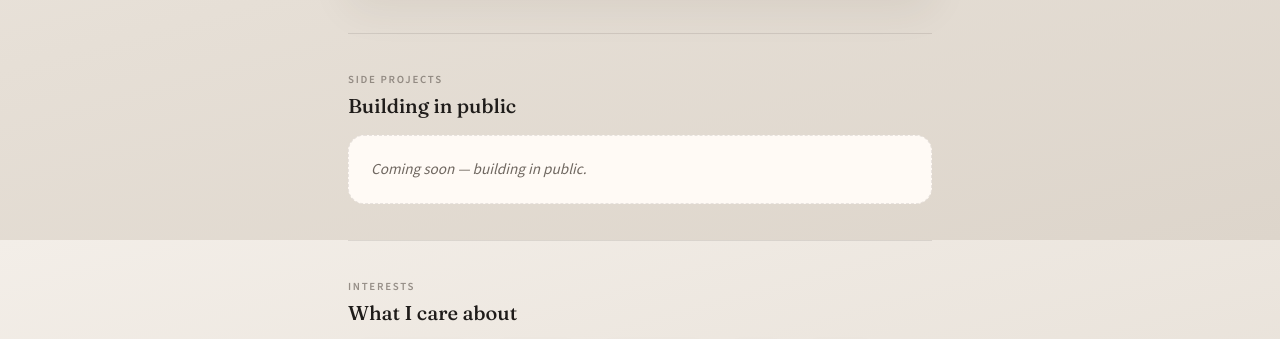
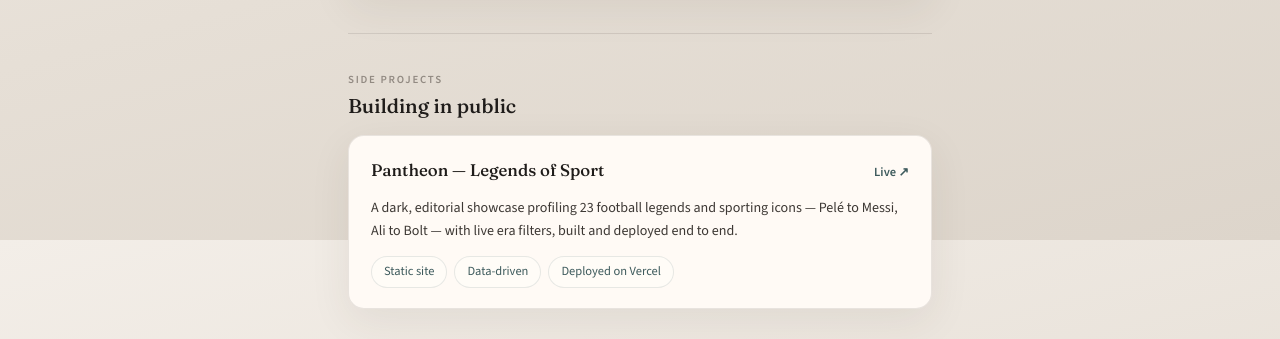
Before and after one commit to dmohta123/dmohta123.github.io, a plain HTML site: page index.html in a window 1280 px wide. Shown: the part 1360-1699 px from the top of the page. Drawn offline with nearby package versions, Linux system fonts and the light colour scheme.

Commit message:
Add Pantheon project showcase

```diff
--- a/index.html
+++ b/index.html
@@ -338,6 +338,72 @@ a:hover { color: var(--accent-soft); border-color: var(--accent-soft); }
   box-shadow: 0 6px 20px rgba(61, 48, 40, 0.08);
 }
 
+/* ── Project card ── */
+.project-card {
+  display: block;
+  text-decoration: none;
+  border-bottom: none;
+  background: var(--surface-solid);
+  border-radius: var(--radius);
+  border: 1px solid var(--border);
+  box-shadow: var(--shadow);
+  padding: 20px 22px;
+  color: var(--text);
+  transition: transform 0.2s, box-shadow 0.2s, border-color 0.2s;
+}
+
+.project-card:hover {
+  transform: translateY(-3px);
+  box-shadow: 0 16px 40px rgba(61, 48, 40, 0.14);
+  border-color: rgba(61, 90, 92, 0.2);
+  border-bottom: none;
+}
+
+.project-card-header {
+  display: flex;
+  justify-content: space-between;
+  align-items: baseline;
+  gap: 16px;
+}
+
+.project-card-title {
+  font-family: var(--serif);
+  font-weight: 500;
+  font-size: 1.05rem;
+  color: var(--text);
+}
+
+.project-card-live {
+  font-size: 0.78rem;
+  font-weight: 600;
+  color: var(--accent);
+  flex-shrink: 0;
+  white-space: nowrap;
+}
+
+.project-card-desc {
+  font-size: 0.88rem;
+  line-height: 1.65;
+  color: #3d3834;
+  margin: 10px 0 14px;
+}
+
+.project-card-tags {
+  display: flex;
+  flex-wrap: wrap;
+  gap: 7px;
+}
+
+.project-card-tags span {
+  font-size: 0.78rem;
+  font-weight: 500;
+  padding: 4px 12px;
+  border-radius: 100px;
+  background: var(--surface);
+  border: 1px solid rgba(61, 90, 92, 0.12);
+  color: var(--accent);
+}
+
 /* ── Empty / coming soon ── */
 .empty-note {
   color: var(--muted);
@@ -559,7 +625,18 @@ a:hover { color: var(--accent-soft); border-color: var(--accent-soft); }
     <section class="block" id="projects">
       <p class="section-label">Side Projects</p>
       <h2 class="section-heading">Building in public</h2>
-      <p class="empty-note">Coming soon — building in public.</p>
+      <a class="project-card" href="https://pantheon-legends.vercel.app" target="_blank" rel="noopener noreferrer">
+        <div class="project-card-header">
+          <span class="project-card-title">Pantheon — Legends of Sport</span>
+          <span class="project-card-live">Live ↗</span>
+        </div>
+        <p class="project-card-desc">A dark, editorial showcase profiling 23 football legends and sporting icons — Pelé to Messi, Ali to Bolt — with live era filters, built and deployed end to end.</p>
+        <div class="project-card-tags">
+          <span>Static site</span>
+          <span>Data-driven</span>
+          <span>Deployed on Vercel</span>
+        </div>
+      </a>
     </section>
 
     <div class="section-divider"></div>
```
